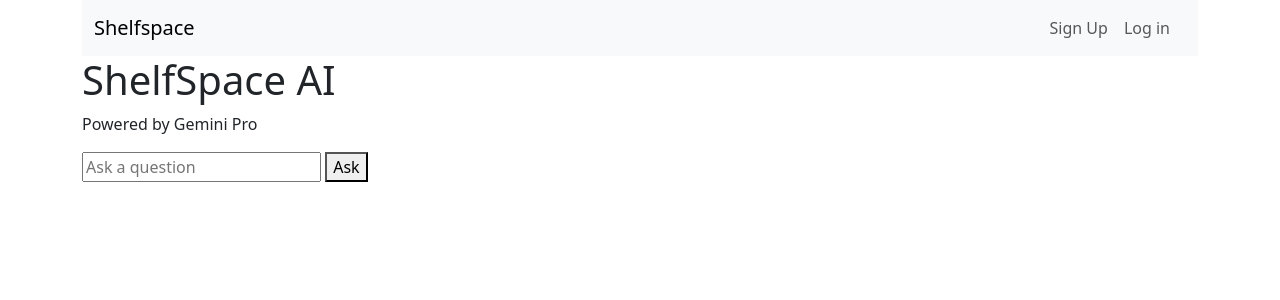
After one commit to akshwin/ShelfSpace, a Django app: page /books/ask/ in a window 1280 px wide. The commit adds this page. Shown: the top 300 px of the page. Run offline with Django 5.2, Linux system fonts and the light colour scheme; parts of the project's set-up code (start-up, migrations or seed data) failed here and were passed over.

Commit message:
Integrated Gemini Model

```diff
--- a/ShelfSpace_Project/ShelfSpace_Project/settings.py
+++ b/ShelfSpace_Project/ShelfSpace_Project/settings.py
@@ -156,5 +156,8 @@
 AWS_S3_VERITY = config('AWS_S3_VERITY', cast=bool)
 DEFAULT_FILE_STORAGE = config('DEFAULT_FILE_STORAGE')
 
+# Gemini Model Integration
+
+GEM_MODEL = config("GOOGLE_API_KEY")
 
 MEDIA_URL = "https://%s/%s/" % (AWS_S3_CUSTOM_DOMAIN, MEDIAFILES_LOCATION)
--- a/ShelfSpace_Project/ShelfSpace_Project/urls.py
+++ b/ShelfSpace_Project/ShelfSpace_Project/urls.py
@@ -25,4 +25,5 @@
     path('logout/', acviews.logout, name='logout'),
     path('books/', include('books.urls')),
     path('QuotesSharing/', include('ShelfSpaceBlogs.urls')),
+    path('admin/', admin.site.urls),
 ]
--- a/ShelfSpace_Project/books/templates/books/file_list.html
+++ b/ShelfSpace_Project/books/templates/books/file_list.html
@@ -89,6 +89,7 @@
             <a href="{% url 'books:download_file' unique_token=file.unique_token %}" class="btn btn-success" id='download'>Download File</a>
             <a href="{% url 'books:view_file' unique_token=file.unique_token %}" class="btn btn-warning" id='view' target="_blank">View File</a>
             <a href="{% url 'books:rate_book' unique_token=file.unique_token %}" class="btn btn-secondary" id='rate' target="_blank">Rate File</a>
+            <a href="{% url 'books:ask_me_anything' %}" class="btn btn-info" id='AI' target="_blank">Ask AI</a>
 
           </div>
         </div>
--- /dev/null
+++ b/ShelfSpace_Project/books/templates/books/gemini.html
@@ -0,0 +1,19 @@
+{% extends 'base.html' %}
+{% block content %}
+<body>
+    <div class='container'>
+    <h1>ShelfSpace AI</h1>
+    <p>Powered by Gemini Pro</p>
+
+    <form method="POST" action="{% url 'books:ask_me_anything' %}">
+        {% csrf_token %}
+        <input type="text" name="input_question" placeholder="Ask a question">
+        <button type="submit">Ask</button>
+    </form>
+
+    {% if response %}
+        <div>{{ response }}</div>
+    {% endif %}
+</div>
+</body>
+ {% endblock %}
--- a/ShelfSpace_Project/books/urls.py
+++ b/ShelfSpace_Project/books/urls.py
@@ -1,5 +1,5 @@
 from django.urls import path
-from .views import book_list, upload_book, download_book, delete_book, view_book, share_book, rate_book
+from .views import book_list, upload_book, download_book, delete_book, view_book, share_book, rate_book,ask_me_anything
 
 app_name= 'books'
 urlpatterns = [
@@ -10,4 +10,5 @@
     path('view_file/<str:unique_token>/', view_book, name='view_file'),
     path('share_file/<str:unique_token>/', share_book, name='share_file'),
     path('rate_book/<str:unique_token>/', rate_book, name='rate_book'),
+    path('ask/', ask_me_anything, name='ask_me_anything')
 ]
--- a/ShelfSpace_Project/books/views.py
+++ b/ShelfSpace_Project/books/views.py
@@ -7,6 +7,10 @@
 from storages.backends.s3boto3 import S3Boto3Storage
 from django.db.models import Sum
 from django.db.models import Count
+
+from django.shortcuts import render
+from django.conf import settings
+import google.generativeai as genai
 
 @login_required
 def book_list(request):
@@ -121,3 +125,25 @@
         rate_form = RatingForm()
 
     return render(request, 'books/rate_book.html', {'file_instance': file_instance, 'rate_form': rate_form})
+
+
+
+
+# Initialize the GenerativeAI API with your API key
+genai.configure(api_key=settings.GEM_MODEL)
+
+# Initialize the Gemini-Pro model
+model = genai.GenerativeModel("gemini-pro")
+
+def ask_me_anything(request):
+    if request.method == 'POST':
+        input_question = request.POST.get('input_question', '')  # Assuming your form has a field named 'input_question'
+
+        # Generate response using the Gemini-Pro model
+        response = model.generate_content(input_question)
+
+        # Render the response in the template
+        return render(request, 'books/gemini.html', {'response': response.text})
+
+    # Render the initial form
+    return render(request, 'books/gemini.html', {})
```
